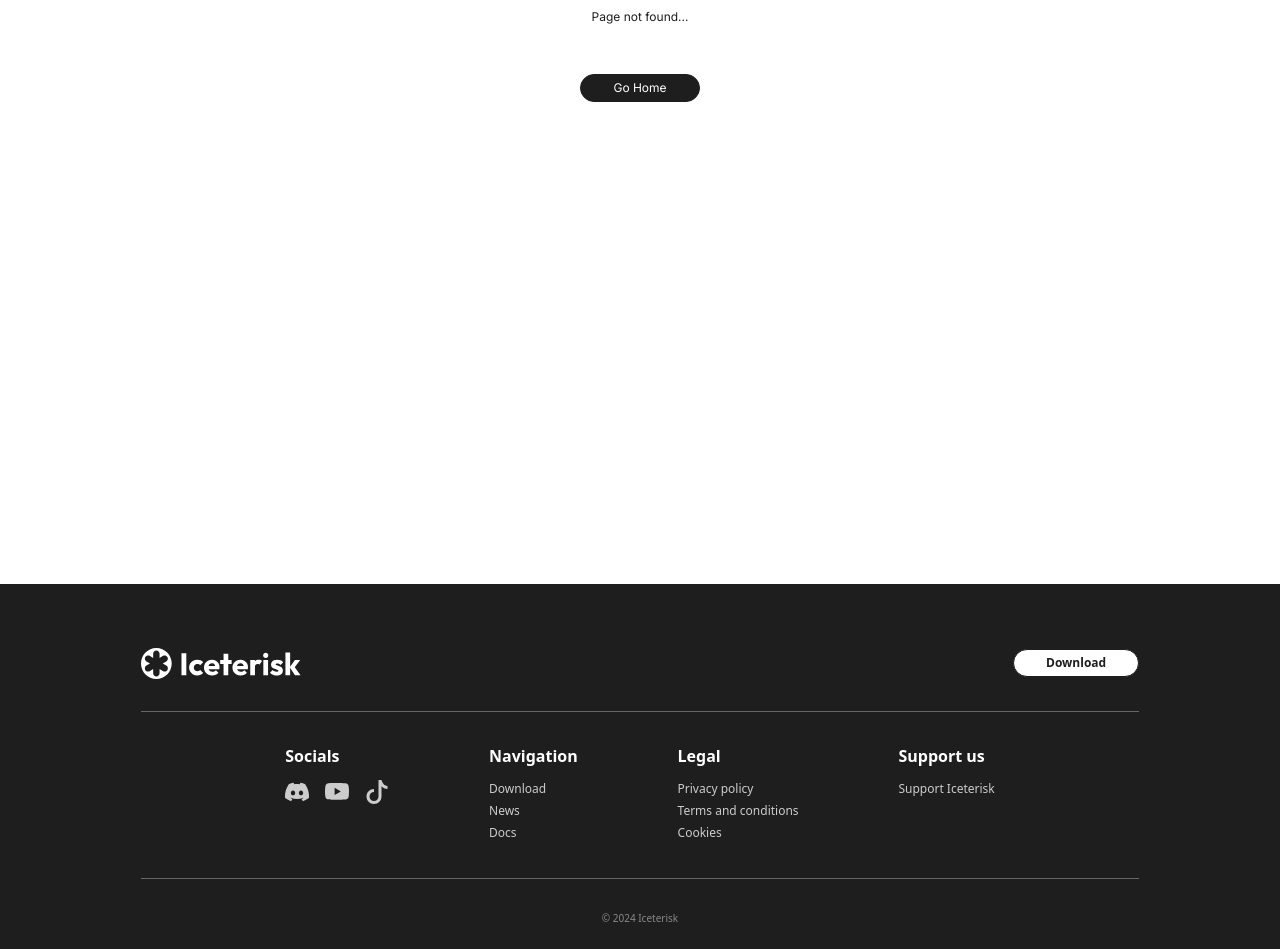
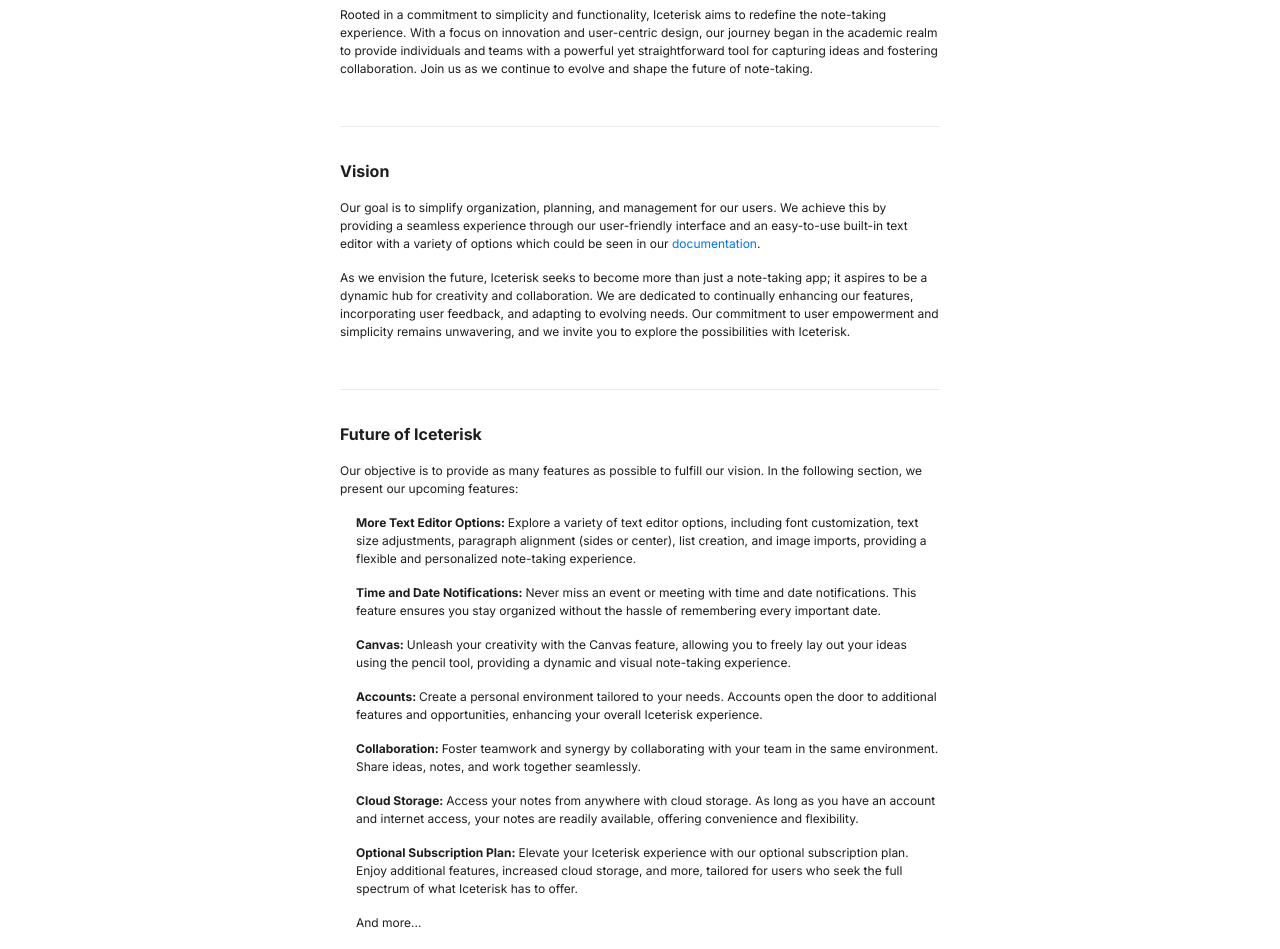
Before and after one commit to Ochygorek/iceterisk, a Next.js app: page /about in a window 1280 px wide. Before the commit this address had no page. Shown: the part 280-1229 px from the top of the page. Built offline with nearby package versions, Linux system fonts and the light colour scheme.

Commit message:
About Us section

```diff
--- /dev/null
+++ b/app/(about)/about/page.tsx
@@ -0,0 +1,59 @@
+import React from 'react'
+import styles from '@/app/css/about.module.css'
+import Link from 'next/link'
+
+function page() {
+  return (
+    <main className={styles.root}>
+      <div className={styles.main}>
+        <section>
+          <h2>About</h2>
+          <article>Iceterisk, created by a student at <Link href='https://gymroznov.cz/' target='_blank'>Gymnazim Roznov pod Radhostem</Link> as part of a seminar project, stands as a practical yet convenient note-taking app. This project took shape within the academic context, evolving into separate brand.</article>
+          <article>Rooted in a commitment to simplicity and functionality, Iceterisk aims to redefine the note-taking experience. With a focus on innovation and user-centric design, our journey began in the academic realm to provide individuals and teams with a powerful yet straightforward tool for capturing ideas and fostering collaboration. Join us as we continue to evolve and shape the future of note-taking.</article>
+        </section>
+        <div className={styles.divider}></div>
+        <section>
+          <h3>Vision</h3>
+          <article>Our goal is to simplify organization, planning, and management for our users. We achieve this by providing a seamless experience through our user-friendly interface and an easy-to-use built-in text editor with a variety of options which could be seen in our <Link href='/docs'>documentation</Link>.</article>
+          <article>As we envision the future, Iceterisk seeks to become more than just a note-taking app; it aspires to be a dynamic hub for creativity and collaboration. We are dedicated to continually enhancing our features, incorporating user feedback, and adapting to evolving needs. Our commitment to user empowerment and simplicity remains unwavering, and we invite you to explore the possibilities with Iceterisk.</article>
+        </section>
+        <div className={styles.divider}></div>
+        <section>
+          <h3>Future of Iceterisk</h3>
+          <article>Our objective is to provide as many features as possible to fulfill our vision. In the following section, we present our upcoming features:</article>
+          <article>
+            <ul>
+              <li>
+                <b>More Text Editor Options: </b>Explore a variety of text editor options, including font customization, text size adjustments, paragraph alignment (sides or center), list creation, and image imports, providing a flexible and personalized note-taking experience.
+              </li>
+              <li>
+                <b>Time and Date Notifications: </b>Never miss an event or meeting with time and date notifications. This feature ensures you stay organized without the hassle of remembering every important date.
+              </li>
+              <li>
+                <b>Canvas: </b>Unleash your creativity with the Canvas feature, allowing you to freely lay out your ideas using the pencil tool, providing a dynamic and visual note-taking experience.
+              </li>
+              <li>
+                <b>Accounts: </b>Create a personal environment tailored to your needs. Accounts open the door to additional features and opportunities, enhancing your overall Iceterisk experience.
+              </li>
+              <li>
+                <b>Collaboration: </b>Foster teamwork and synergy by collaborating with your team in the same environment. Share ideas, notes, and work together seamlessly.
+              </li>
+              <li>
+                <b>Cloud Storage: </b>Access your notes from anywhere with cloud storage. As long as you have an account and internet access, your notes are readily available, offering convenience and flexibility.
+              </li>
+              <li>
+                <b>Optional Subscription Plan: </b>Elevate your Iceterisk experience with our optional subscription plan. Enjoy additional features, increased cloud storage, and more, tailored for users who seek the full spectrum of what Iceterisk has to offer.
+              </li>
+              <li>
+                And more...
+              </li>
+            </ul>
+          </article>
+          <article>Please note that our future plans are scoped across several years and may change according to time and resources. We appreciate your patience.</article>
+        </section>
+      </div>
+    </main>
+  )
+}
+
+export default page
--- a/app/(navigation)/docs/(sections)/settings/page.tsx
+++ b/app/(navigation)/docs/(sections)/settings/page.tsx
@@ -3,7 +3,7 @@
 
 function page() {
   return (
-<article className={styles.article}>
+    <article className={styles.article}>
         <h2>Settings</h2>
         <span>In-app settings allow you to change, update or reset your notes, theme and overall experience.</span>
         <span>
--- a/app/components/footer.tsx
+++ b/app/components/footer.tsx
@@ -90,8 +90,11 @@
             </ul>
           </div>
           <div className={styles.footerInfoContainer}>
-            <h2>Support us</h2>
+            <h2>About us</h2>
             <ul>
+              <li>
+                <Link href={'/about'}>About</Link>
+              </li>
               <li>
                 <Link href={'/donate'}>Support Iceterisk</Link>
               </li>
--- /dev/null
+++ b/app/css/about.module.css
@@ -0,0 +1,51 @@
+.root {
+  width: 100%;
+  display: flex;
+  align-items: start;
+  justify-content: center;
+
+  padding: 0 16px;
+}
+
+.main {
+  display: flex;
+  align-items: center;
+  justify-content: center;
+  flex-direction: column;
+
+  max-width: 600px;
+  height: auto;
+
+  margin: 64px 0 128px 0;
+}
+
+.main a {
+  color: #0072F5;
+}
+
+.main section h2 {
+  text-align: center;
+
+  margin-bottom: 16px;
+}
+
+.main section h3 {
+  margin-bottom: 16px;
+}
+
+.main section article {
+  margin-bottom: 16px;
+}
+
+.main section article li {
+  margin-left: 16px;
+  margin-bottom: 16px;
+}
+
+.divider {
+  width: 100%;
+
+  margin: 32px 0;
+
+  border-top: 1px solid #EAEAEA;
+}
```
